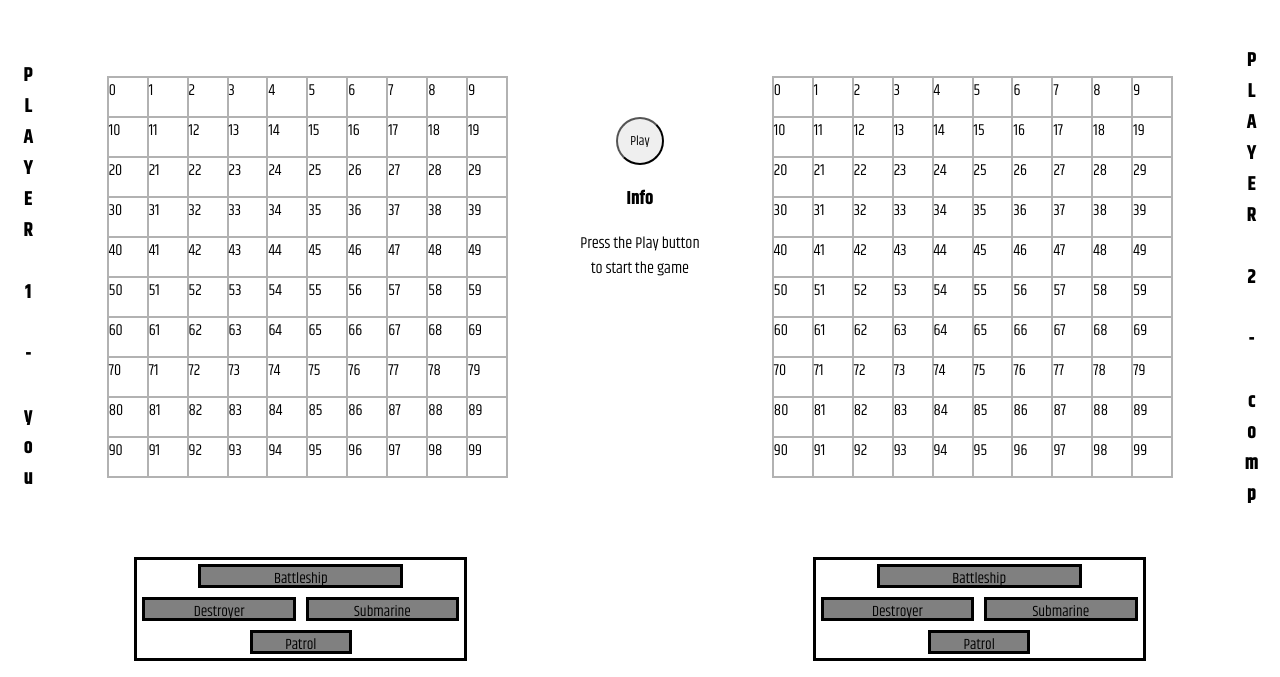
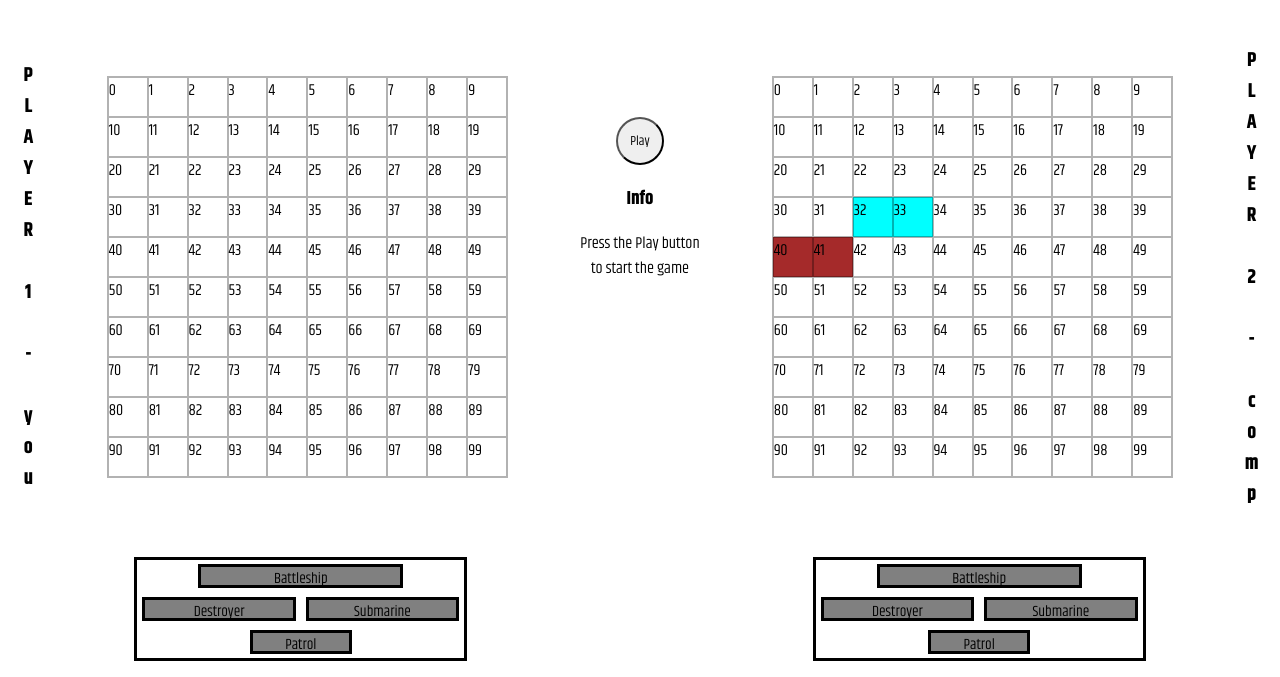
Before and after one commit to sjdnz93/battleships, a plain HTML site: page index.html in a window 1280 px wide. Shown: the part 123-800 px from the top of the page. Drawn offline with Linux system fonts and the light colour scheme.

Commit message:
random computer boat placement early stages. pre-addition of while loop

```diff
--- a/script.js
+++ b/script.js
@@ -35,6 +35,13 @@ function init() {
   const pSubmarineSquares = []
   const pPatrolSquares = []
 
+  //Computer boat type arrays
+  const cCarrierSquares = []
+  const cBattleshipSquares = []
+  const cDestroyerSquares = []
+  const cSubmarineSquares = []
+  const cPatrolSquares = []
+
 
   //Boat orientation
   let horizontal = true
@@ -49,11 +56,14 @@ function init() {
   let gameActive = 0
 
   let boatSelection = 1
+  let compBoatsPlaced = 1
 
   // !PAGE LOAD TASKS
 
   generateGrid(grid1, playerCells)
   generateGrid(grid2, compCells)
+  compPlaceBoats()
+  compPlaceBoats()
 
   console.log('GAME ACTIVE -->', gameActive)
   console.log('BOAT SELECTION -->', boatSelection)
@@ -88,6 +98,8 @@ function init() {
 
   }
 
+
+  //?PLAYER SET UP FUNCTIONS
   //Highlight horizontal squares
   function highlightHorizontal(e) {
     const adjacentValues = [e.target.dataset.index - 1, e.target.dataset.index - 2, e.target.dataset.index - 3, e.target.dataset.index - 4, e.target.dataset.index - 5]
@@ -173,7 +185,7 @@ function init() {
 
   //select function
   function confirmBoatPosition() {
-    if (gameActive === 1 && boatSelection < 5) {
+    if (gameActive === 1 && boatSelection <= 5) {
       checkHighlightingPushArray()
       console.log('PATROLS ===>', pPatrolSquares)
       console.log('SUBS ===>', pSubmarineSquares)
@@ -185,7 +197,7 @@ function init() {
       console.log('BOAT SELECTION -->', boatSelection)
     } else {
       pCarrier.classList.remove('highlightOn')
-      gameActive++
+
       console.log('GAME ACTIVE -->', gameActive)
     }
   }
@@ -259,6 +271,38 @@ function init() {
 
   }
 
+  //?COMPUTER SET UP FUNCTIONS
+  function compPlaceBoats() {
+
+    const randNum = Math.floor(Math.random() * compCells.length)
+    console.log('RANDNUM', randNum)
+
+    if (compBoatsPlaced === 1) {
+      compCells.forEach(sqr => {
+        if (sqr.dataset.selected === 'false' && (randNum % width !== 0)) {
+          compCells[randNum].classList.add('highlightOn')
+          compCells[randNum].dataset.selected = true
+          compCells[randNum - 1].classList.add('highlightOn')
+          compCells[randNum - 1].dataset.selected = true
+        }
+      })
+
+    }
+    if (compBoatsPlaced === 2) {
+      compCells.forEach(sqr => {
+        if (sqr.dataset.selected === 'false' && (randNum % width !== 0) && sqr.classList.contains('highlightOn') !== true) {
+          compCells[randNum].classList.add('highlightOn2')
+          compCells[randNum].dataset.selected = true
+          compCells[(randNum - 1)].classList.add('highlightOn2')
+          compCells[randNum - 1].dataset.selected = true
+        }
+      })
+    }
+    compBoatsPlaced++
+    console.log('boatsPlaced', compBoatsPlaced)
+
+  }
+
 
   // !EVENT LISTENERS
 
--- a/styles.css
+++ b/styles.css
@@ -159,6 +159,22 @@ main {
   background-color: aqua;
 }
 
+.highlightOn2 {
+  background-color: brown;
+}
+
+.highlightOn3 {
+  background-color: yellow;
+}
+
+.highlightOn4 {
+  background-color: green;
+}
+
+.highlightOn5 {
+  background-color:black
+}
+
 #playRulesWrap {
   height: 57vh;
   display: flex;
```
